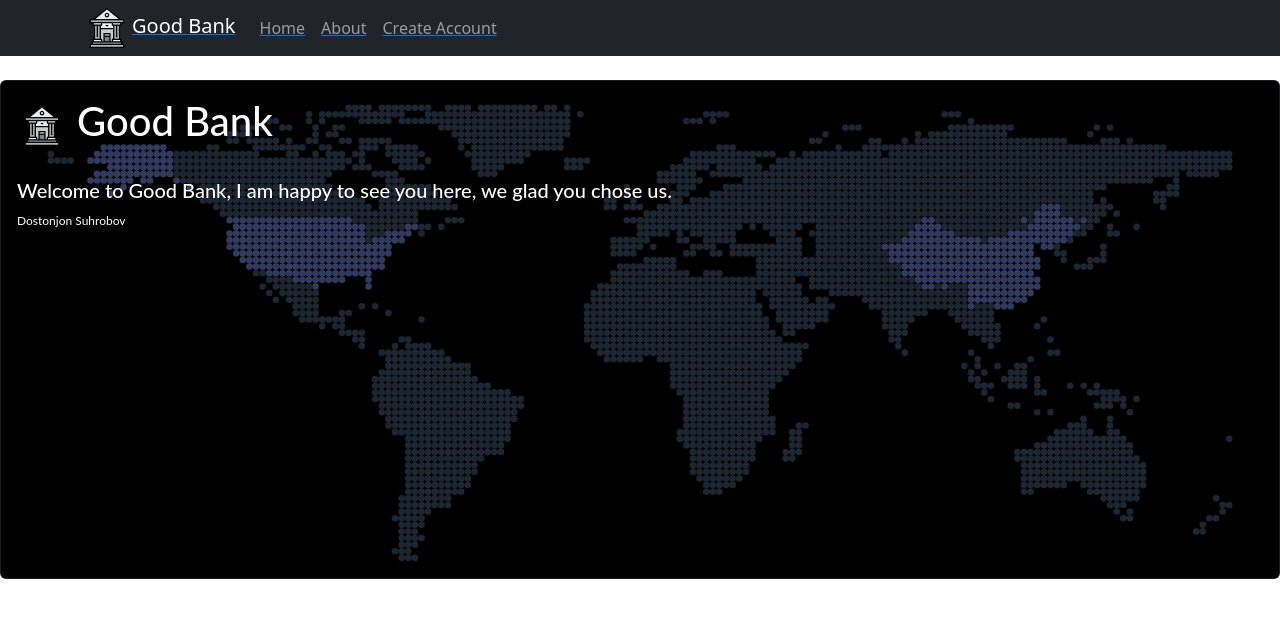
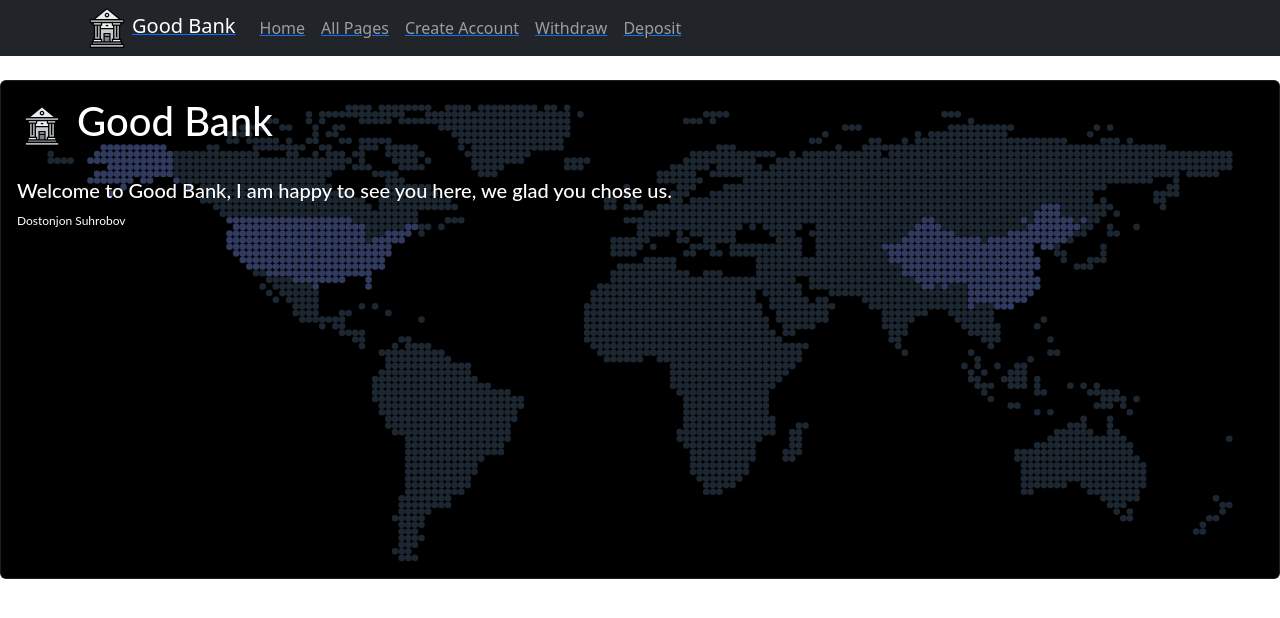
Before and after one commit to DostonSuhrobov/Bad_Bank, a React (Create React App) app: page /#/ in a window 1280 px wide. Shown: the top 618 px of the page. Built offline with nearby package versions, Linux system fonts and the light colour scheme; the HTML template or start-up script is replaced by a standard one.

Commit message:
Deposit and Withdraw pages are ready

```diff
--- a/products/products.js
+++ b/products/products.js
@@ -3,7 +3,7 @@ import * as ReactBootstrap from 'react-bootstrap';
 
 function Products() {
   return (
-    <div style={{margin:'auto',width:'60%'}}>
+    <div style={{margin:'auto',width:'400px'}}>
     <ReactBootstrap.Form>
       <ReactBootstrap.Form.Group className="mb-3" controlId="formBasicEmail">
         <ReactBootstrap.Form.Label>Name</ReactBootstrap.Form.Label>
--- a/src/App.js
+++ b/src/App.js
@@ -1,11 +1,13 @@
 import React from 'react';
-import logo from './logo.svg'
+import logo from './logo.svg';
 import { Route, Link, HashRouter } from 'react-router-dom';
 import * as ReactBootstrap from 'react-bootstrap';
 
 import About from './about.js';
 import Home from './home.js';
+import Withdraw from './withdraw.js';
 import Products from '../products/products.js';
+import Deposit from './deposit.js';
 import './style.css';
 
 export default function App() {
@@ -16,26 +18,44 @@ export default function App() {
           <Link to="/">
             {' '}
             <ReactBootstrap.Navbar.Brand>
-              <img src={logo} width="50" height="40"></img>Good Bank
+              <img src={logo} width="50" height="40" />Good Bank
             </ReactBootstrap.Navbar.Brand>{' '}
           </Link>
 
           <ReactBootstrap.Nav className="me-auto">
             <Link to="/home">
               {' '}
-              <ReactBootstrap.Nav.Link href="#home">Home</ReactBootstrap.Nav.Link>{' '}
+              <ReactBootstrap.Nav.Link href="#home">
+                Home
+              </ReactBootstrap.Nav.Link>{' '}
             </Link>
 
             <Link to="/about">
               {' '}
               <ReactBootstrap.Nav.Link href="#about">
-                About
+                All Pages
               </ReactBootstrap.Nav.Link>{' '}
             </Link>
 
             <Link to="/products">
               {' '}
-              <ReactBootstrap.Nav.Link href="#products">Create Account</ReactBootstrap.Nav.Link>{' '}
+              <ReactBootstrap.Nav.Link href="#products">
+                Create Account
+              </ReactBootstrap.Nav.Link>{' '}
+            </Link>
+
+            <Link to="/withdraw">
+              {' '}
+              <ReactBootstrap.Nav.Link href="#withdraw">
+                Withdraw
+              </ReactBootstrap.Nav.Link>{' '}
+            </Link>
+
+            <Link to="/deposit">
+              {' '}
+              <ReactBootstrap.Nav.Link href="#deposit">
+                Deposit
+              </ReactBootstrap.Nav.Link>{' '}
             </Link>
           </ReactBootstrap.Nav>
         </ReactBootstrap.Container>
@@ -47,8 +67,8 @@ export default function App() {
       <Route path="/home" exact component={Home} />
       <Route path="/about" component={About} />
       <Route path="/products" component={Products} />
+      <Route path="/withdraw" component={Withdraw} />
+      <Route path="/deposit" component={Deposit} />
     </HashRouter>
-
-
   );
 }
--- /dev/null
+++ b/src/deposit.js
@@ -0,0 +1,27 @@
+import React from 'react';
+import * as ReactBootstrap from 'react-bootstrap';
+
+function Deposit() {
+  return (
+    <div style={{margin:'auto',width:'400px'}}>
+      <h1>Balanace: 13.22</h1>
+      <br/>
+    <ReactBootstrap.Form>
+      <ReactBootstrap.Form.Group className="mb-3" controlId="formBasicEmail">
+        <ReactBootstrap.Form.Label>Deposit Amount</ReactBootstrap.Form.Label>
+        <ReactBootstrap.Form.Control
+          type="number"
+          placeholder="Enter your name"
+        />
+      </ReactBootstrap.Form.Group>
+
+
+      <ReactBootstrap.Button variant="primary" type="submit">
+        Deposit
+      </ReactBootstrap.Button>
+    </ReactBootstrap.Form>
+</div>
+  );
+}
+
+export default Deposit;
--- /dev/null
+++ b/src/withdraw.js
@@ -0,0 +1,27 @@
+import React from 'react';
+import * as ReactBootstrap from 'react-bootstrap';
+
+function Withdraw() {
+  return (
+    <div style={{margin:'auto',width:'400px'}}>
+      <h1>Balanace: 13.22</h1>
+      <br/>
+    <ReactBootstrap.Form>
+      <ReactBootstrap.Form.Group className="mb-3" controlId="formBasicEmail">
+        <ReactBootstrap.Form.Label>Withdraw Amount</ReactBootstrap.Form.Label>
+        <ReactBootstrap.Form.Control
+          type="number"
+          placeholder="Enter your name"
+        />
+      </ReactBootstrap.Form.Group>
+
+
+      <ReactBootstrap.Button variant="primary" type="submit">
+        withdraw
+      </ReactBootstrap.Button>
+    </ReactBootstrap.Form>
+</div>
+  );
+}
+
+export default Withdraw;
```
